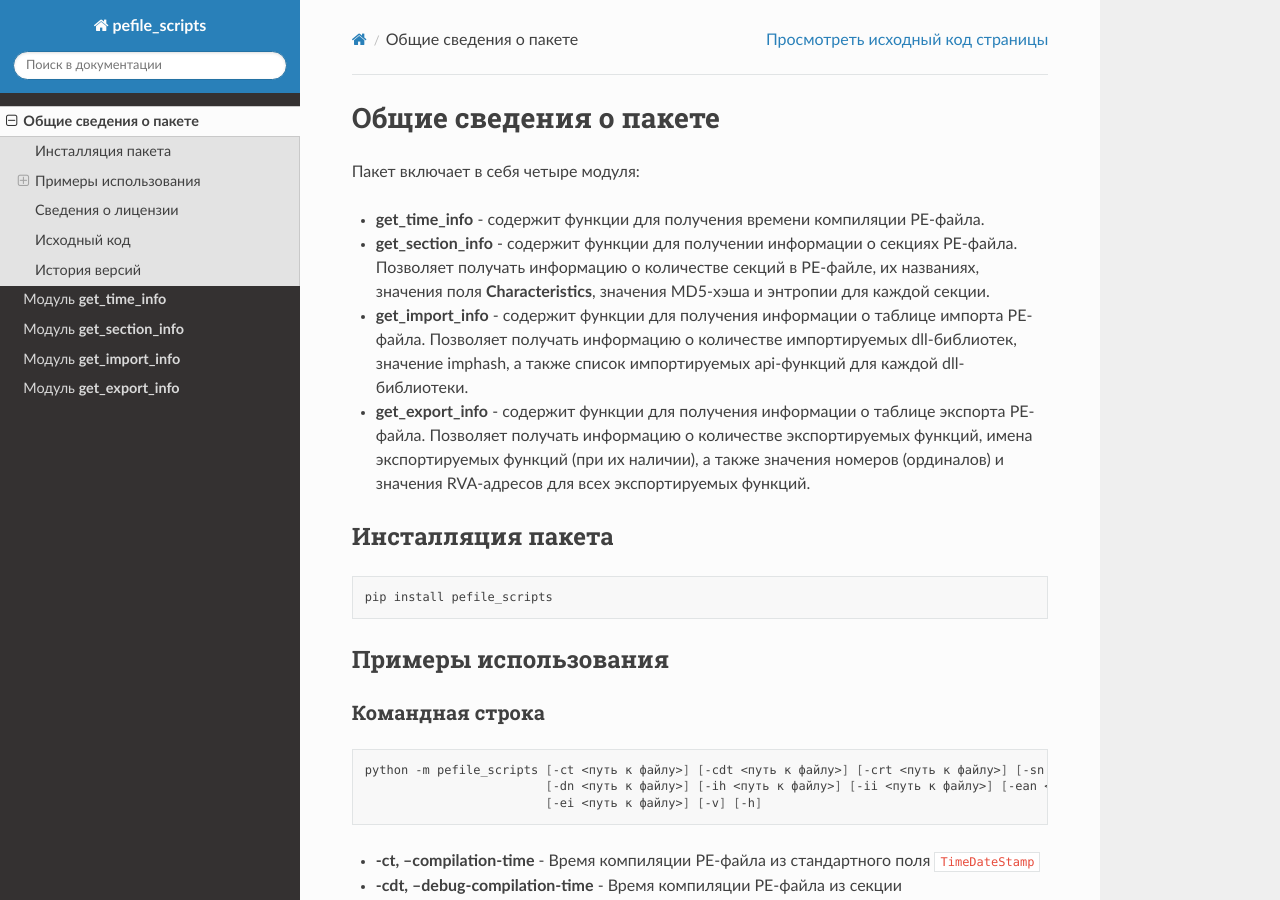
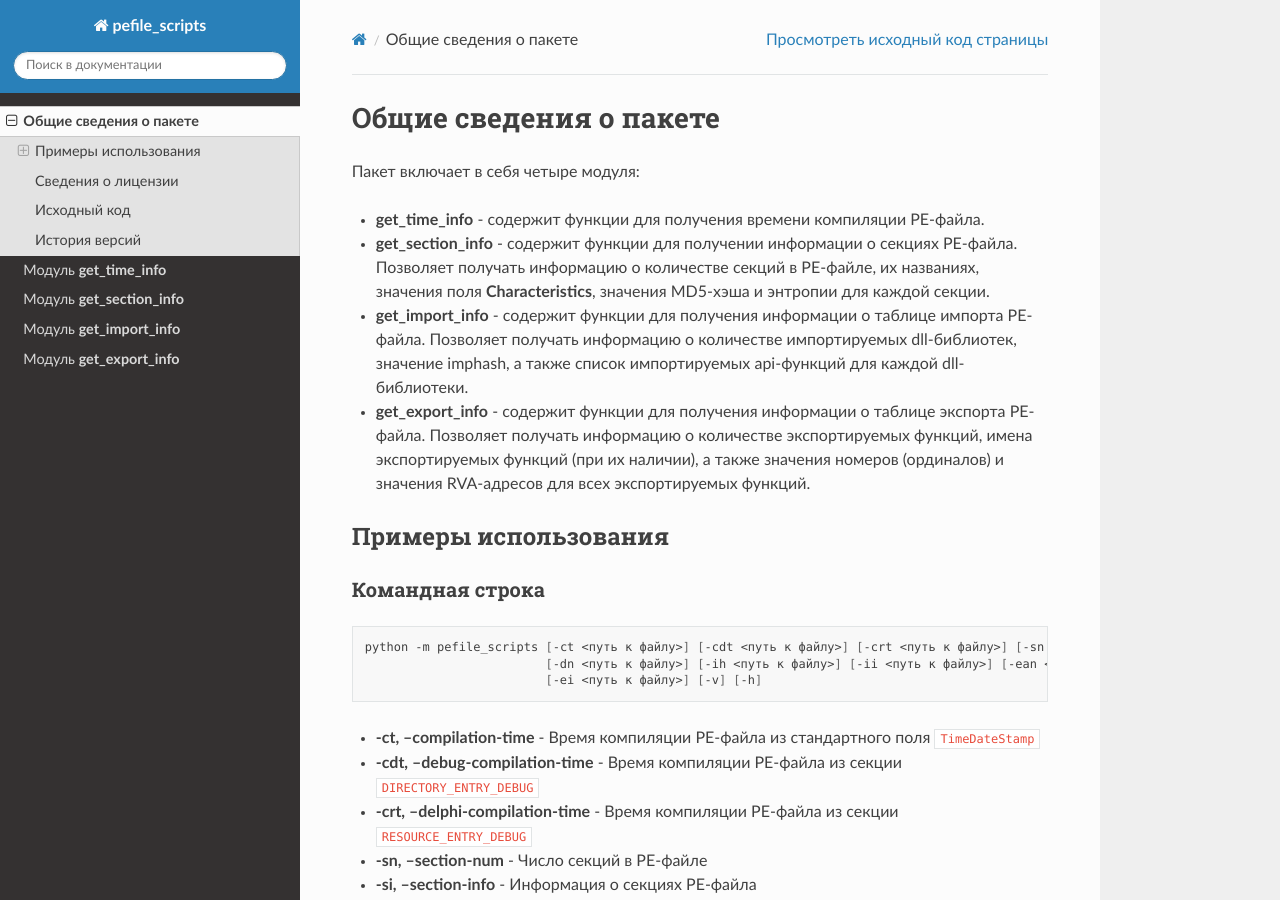
Before and after one commit to drobotun/pefile_scripts, a Sphinx documentation site: the page built from docs/source/intro.rst, in a window 1280 px wide and 900 px high. Built offline with Sphinx 7.4.7 and the Read the Docs theme 3.1.0, drawn with Linux system fonts in a browser that asks for light colours; the version number is read from the project's files by our own code.

Commit message:
Update intro.rst

```diff
--- a/docs/source/intro.rst
+++ b/docs/source/intro.rst
@@ -7,13 +7,6 @@
 - **get_section_info** - содержит функции для получении информации о секциях PE-файла. Позволяет получать информацию о количестве секций в PE-файле, их названиях, значения поля **Characteristics**, значения MD5-хэша и энтропии для каждой секции.
 - **get_import_info** - содержит функции для получения информации о таблице импорта PE-файла. Позволяет получать информацию о количестве импортируемых dll-библиотек, значение imphash, а также список импортируемых api-функций для каждой dll-библиотеки.
 - **get_export_info** - содержит функции для получения информации о таблице экспорта PE-файла. Позволяет получать информацию о количестве экспортируемых функций, имена экспортируемых функций (при их наличии), а также значения номеров (ординалов) и значения RVA-адресов для всех экспортируемых функций.
-
-Инсталляция пакета
-------------------
-
-.. code-block:: bash
-
-    pip install pefile_scripts
 
 Примеры использования
 ---------------------
```
